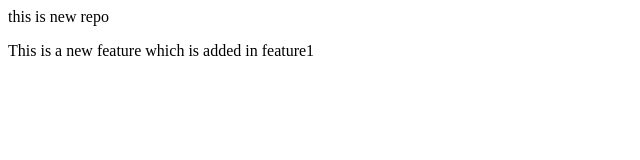
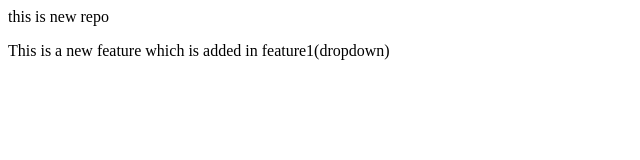
Before and after one commit to dspredy/localrepo, a plain HTML site: page index.html in a window 1280 px wide. Shown: the full height of the page, 0-640 px from the left. Drawn offline with Linux system fonts and the light colour scheme.

```diff
--- a/index.html
+++ b/index.html
@@ -1,2 +1,2 @@
 <p>this is new repo</p>
-<p>This is a new feature which is added in feature1</p>
+<p>This is a new feature which is added in feature1(dropdown)</p>
```
